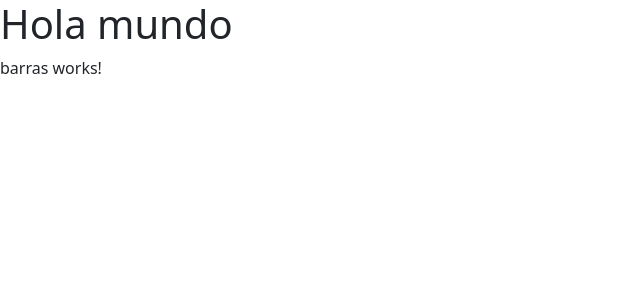
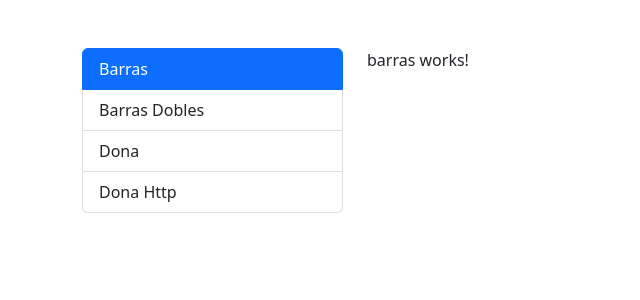
Before and after one commit to AlexGiuliano20/GraficasApp, an Angular app: page /graficas/barra in a window 1280 px wide. Shown: the top 300 px of the page, without its empty margins (0-640 px from the left). Built offline with nearby package versions, Linux system fonts and the light colour scheme.

Commit message:
Menu de la app

```diff
--- a/src/app/app.component.html
+++ b/src/app/app.component.html
@@ -1,3 +1,8 @@
-<h1>Hola mundo</h1>
-
-<router-outlet></router-outlet>
+<div class="row mt-5">
+  <div class="col-md-3 col-sm-12">
+    <app-menu></app-menu>
+  </div>
+  <div class="col-md-9 col-sm-12">
+    <router-outlet></router-outlet>
+  </div>
+</div>
--- a/src/app/shared/menu/menu.component.html
+++ b/src/app/shared/menu/menu.component.html
@@ -1 +1,10 @@
-<p>menu works!</p>
+<ul class="list-group">
+  <li
+    *ngFor="let item of menu"
+    class="list-group-item"
+    [routerLink]="[item.ruta]"
+    routerLinkActive="active"
+  >
+    {{ item.texto }}
+  </li>
+</ul>
--- a/src/app/shared/menu/menu.component.ts
+++ b/src/app/shared/menu/menu.component.ts
@@ -1,16 +1,26 @@
-import { Component, OnInit } from '@angular/core';
+import { Component } from '@angular/core';
+
+interface MenuItem {
+  ruta: string;
+  texto: string;
+}
 
 @Component({
   selector: 'app-menu',
   templateUrl: './menu.component.html',
   styles: [
-  ]
+    `
+      li {
+        cursor: pointer;
+      }
+    `,
+  ],
 })
-export class MenuComponent implements OnInit {
-
-  constructor() { }
-
-  ngOnInit(): void {
-  }
-
+export class MenuComponent {
+  menu: MenuItem[] = [
+    { ruta: '/graficas/barra', texto: 'Barras' },
+    { ruta: '/graficas/barra-doble', texto: 'Barras Dobles' },
+    { ruta: '/graficas/dona', texto: 'Dona' },
+    { ruta: '/graficas/dona-http', texto: 'Dona Http' },
+  ];
 }
--- a/src/index.html
+++ b/src/index.html
@@ -14,7 +14,7 @@
       crossorigin="anonymous"
     />
   </head>
-  <body>
+  <body class="container">
     <app-root></app-root>
   </body>
 </html>
```
